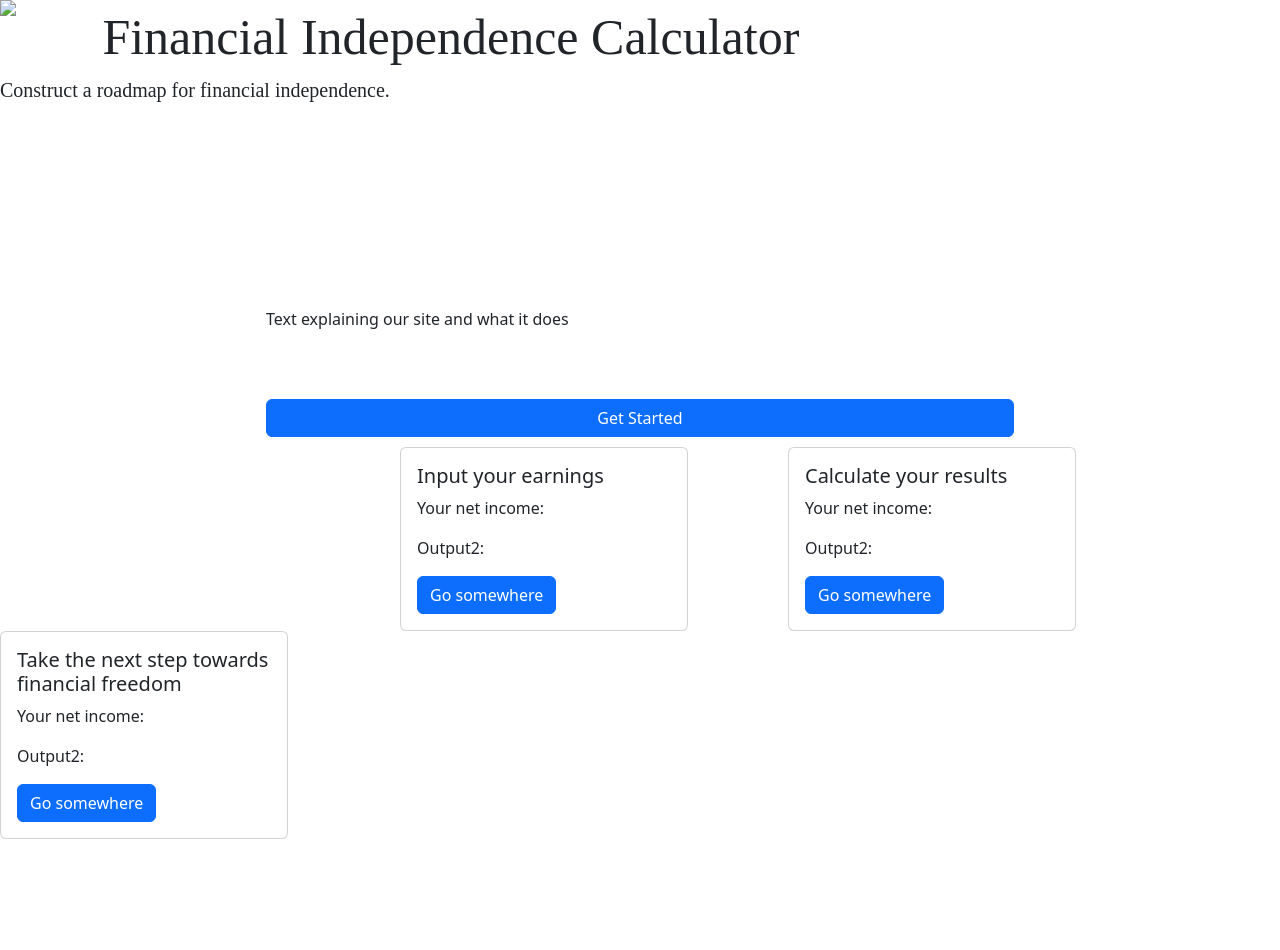
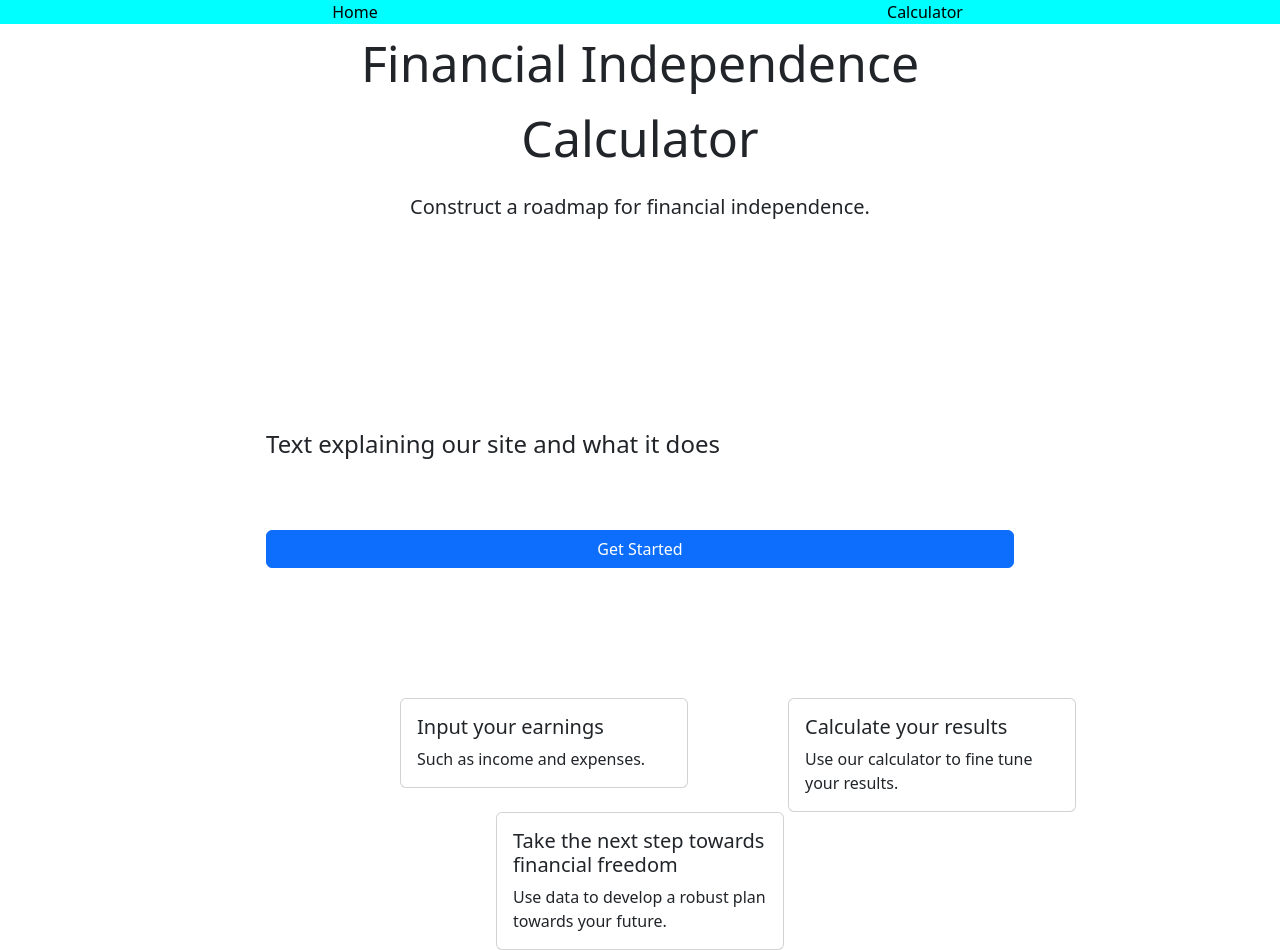
Before and after one commit to Shinsha-Studios/Hackthon, a plain HTML site: page FinancialMainPage.html in a window 1280 px wide. Before the commit the page ends 839 px from the top, so only its background shows below. Drawn offline with nearby package versions, Linux system fonts and the light colour scheme.

Commit message:
Front End
push nav bar and output vals

```diff
--- a/FinancialMainPage.html
+++ b/FinancialMainPage.html
@@ -8,9 +8,23 @@
 	<link rel="stylesheet" href="MainPageCSS.css"type="text/css"/>
 </head>
 
+<header id="NavBar">
+	<div class="container text-center">
+		<div class="row">
+		  <div class="col">
+			<a href="FinancialMainPage.html" class="HyperText">Home</a>
+		  </div>
+		  <div class="col">
+			<a href="Input.html" class="HyperText">Calculator</a>
+		  </div>
+		</div>
+	  </div>
+</header>
+
+
 <body>
 <div id="heeed">
-<a href="FinancialMainPage.html"><img id="logo" src="Logo.jpg" align="left"></a>Financial Independence Calculator
+<p id="HeadText">Financial Independence Calculator</p>
 <div id="subtext">Construct a roadmap for financial independence.</div></div>
 <br>
 <br>
@@ -30,35 +44,30 @@
 </div>
 
 
-
+<br>
+<br>
+<br>
+<br>
+<br>
 
 <div class="card" style="width: 18rem;" id="CardDiv">
 	<div class="card-body">
 	  <h5 class="card-title">Input your earnings</h5>
-	  <p class="card-text">Your net income:</p>
-	  <p class="card-text">Output2:</p>
-
-	  <a href="#" class="btn btn-primary">Go somewhere</a>
+	  <p class="card-text">Such as income and expenses.</p>
 	</div>
   </div>
 
   <div class="card" style="width: 18rem;" id="CardDiv2">
 	<div class="card-body">
 	  <h5 class="card-title">Calculate your results</h5>
-	  <p class="card-text">Your net income:</p>
-	  <p class="card-text">Output2:</p>
-
-	  <a href="#" class="btn btn-primary">Go somewhere</a>
+	  <p class="card-text">Use our calculator to fine tune your results.</p>
 	</div>
   </div>
 
   <div class="card" style="width: 18rem;" id="CardDiv3">
 	<div class="card-body">
 	  <h5 class="card-title">Take the next step towards financial freedom</h5>
-	  <p class="card-text">Your net income:</p>
-	  <p class="card-text">Output2:</p>
-
-	  <a href="#" class="btn btn-primary">Go somewhere</a>
+	  <p class="card-text">Use data to develop a robust plan towards your future.</p>
 	</div>
   </div>
 
--- a/Input.css
+++ b/Input.css
@@ -7,13 +7,35 @@
 
 #heeed{
 	font-size: 50px;
+    margin: auto;
+    width: 50%;
+}
+
+#HeadText{
+    text-align: center;
 }
 
 #subtext{
 	font-size: 20px;
 	vertical-align: top;
+    text-align: center;
 }
 
-#CardDiv{
+#UltimateTime{
+    font-style: bold;
+    font-size: 24;
+}
 
+.result{
+    float: right;
 }
+
+#NavBar{
+	width: 100%;
+	background-color: aqua;
+}
+
+.HyperText{
+	text-decoration: none;
+	color: black;
+}
--- a/MainPageCSS.css
+++ b/MainPageCSS.css
@@ -1,7 +1,14 @@
 #heeed{
-	font-family: Cafe;
 	font-size: 50px;
+	margin: auto;
+	padding: 2px;
+	width: 50%;
 }
+
+#HeadText{
+	text-align: center;
+}
+
 #logo{
 	width: 8%;
 	/*vertical-align: top;*/
@@ -10,10 +17,11 @@
 #subtext{
 	font-size: 20px;
 	vertical-align: top;
+	text-align: center;
 }
 
 #TextDiv{
-	font-size: 24;
+	font-size: 24px;
 	margin: auto;
 	width: 60%;
 	padding: 10px;
@@ -38,5 +46,22 @@
 
 #CardDiv2{
 	float: left;
-	margin-right: 100px;
+	margin: auto;
 }
+
+#CardDiv3{
+	margin: auto;
+}
+
+.row{
+}
+
+#NavBar{
+	width: 100%;
+	background-color: aqua;
+}
+
+.HyperText{
+	text-decoration: none;
+	color: black;
+}
```
Also changed, not shown: Input.html (+30 -4 lines), Output.html (deleted, +0 -26 lines).
